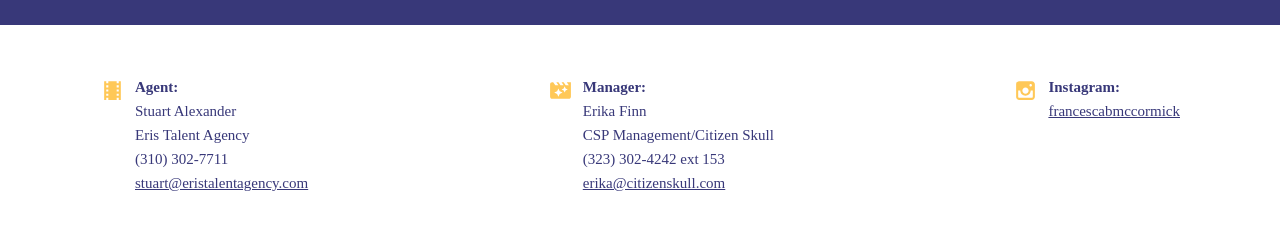
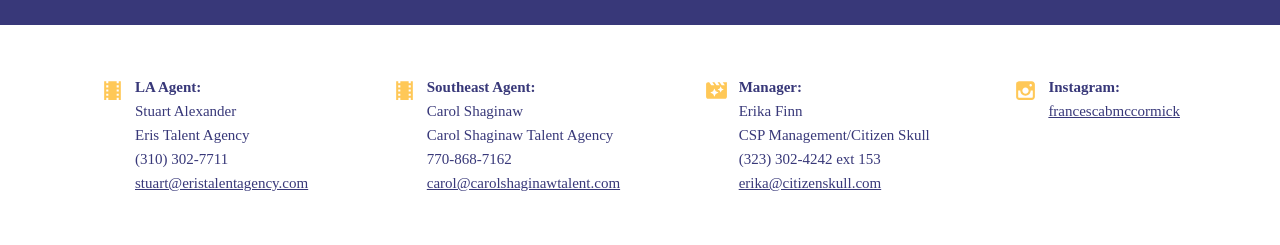
Before and after one commit to Lzm0010/fran-site-next, a Next.js app: page / in a window 1280 px wide. Shown: the part 1555-1800 px from the top of the page. Built offline with nearby package versions, Linux system fonts and the light colour scheme.

Commit message:
added se agent

```diff
--- a/components/MainFooter/MainFooter.js
+++ b/components/MainFooter/MainFooter.js
@@ -15,11 +15,21 @@
             <div className={styles.contactBlock}>
               <div className={styles.contactIcon}><MdLocalMovies /></div>
               <div className={styles.contactItem}>
-                <h4 className={styles.contactTitle}>Agent:</h4>
+                <h4 className={styles.contactTitle}>LA Agent:</h4>
                 <p>Stuart Alexander</p>
                 <p>Eris Talent Agency</p>
                 <p>(310) 302-7711</p>
                 <a href="mailto:stuart@eristalentagency.com">stuart@eristalentagency.com</a>
+              </div>
+            </div>
+            <div className={styles.contactBlock}>
+              <div className={styles.contactIcon}><MdLocalMovies /></div>
+              <div className={styles.contactItem}>
+                <h4 className={styles.contactTitle}>Southeast Agent:</h4>
+                <p>Carol Shaginaw</p>
+                <p>Carol Shaginaw Talent Agency</p>
+                <p>770-868-7162</p>
+                <a href="mailto:carol@carolshaginawtalent.com">carol@carolshaginawtalent.com</a>
               </div>
             </div>
             <div className={styles.contactBlock}>
```
